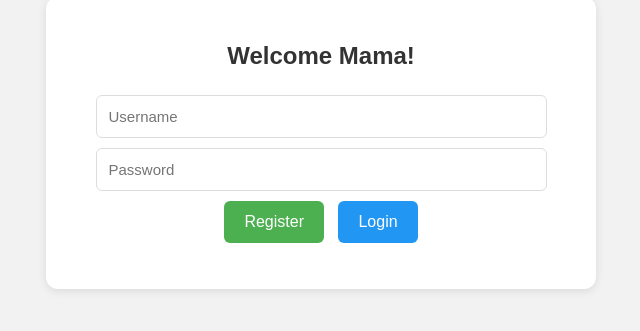
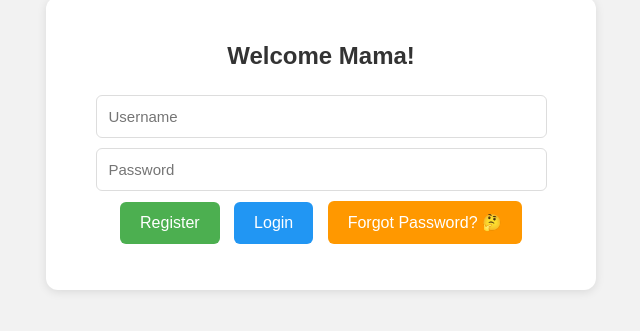
Before and after one commit to vijay2k6-0/vijay-website, a plain HTML site: page index.html in a window 1280 px wide. Shown: the part 77-408 px from the top of the page, without its empty margins (319-959 px from the left). Drawn offline with Linux system fonts and the light colour scheme.

Commit message:
Update index.html

```diff
--- a/index.html
+++ b/index.html
@@ -26,6 +26,7 @@ input{padding:12px;width:85%;border:1px solid #ddd;border-radius:6px;margin:5px;
 <input id="password" type="password" placeholder="Password"><br>
 <button onclick="doRegister()">Register</button>
 <button class="btn-blue" onclick="doLogin()">Login</button>
+ <button class="btn-grey" onclick="forgotPassword()" style="background:#ff9800">Forgot Password? 🤔</button>
 <p id="authMsg" style="color:#ff6600;font-weight:bold"></p>
 </div>
 
@@ -89,6 +90,17 @@ function getUP(){return {u:document.getElementById('username').value.trim(),p:do
 function msg(t){document.getElementById('authMsg').innerText=t}
 function doRegister(){ var d=getUP(); if(!d.u||!d.p) return msg('Username + Password pettu mama!'); db.ref('users/'+d.u).once('value',s=>{ if(s.exists()) msg('Already undhi! LOGIN kottu!'); else{ db.ref('users/'+d.u).set({username:d.u,password:d.p,best:0,games:0}); msg('Register ayipoyindhi! Ippudu LOGIN kottu!'); document.getElementById('password').value=''; } }); }
 function doLogin(){ var d=getUP(); if(!d.u||!d.p) return msg('Username + Password pettu mama!'); db.ref('users/'+d.u).once('value',s=>{ if(!s.exists()){msg('Username ledhu! REGISTER kottu!');return;} var data=s.val(); if(data.password!==d.p){msg('Wrong Password!');return;} currentUser=d.u; myData=data; document.getElementById('authScreen').classList.add('hidden'); document.getElementById('mainScreen').classList.remove('hidden'); document.getElementById('best').innerText=myData.best||0; startLive(); }); }
+function forgotPassword(){
+  var u = prompt("Nee Username enti mama?");
+  if(!u) return;
+  db.ref('users/'+u).once('value', s=>{
+    if(!s.exists()){ alert("❌ Ee username ledhu mama! REGISTER chesuko!"); return; }
+    var np = prompt("Kotha Password enti mama? - "+u+" kosam");
+    if(!np) return;
+    db.ref('users/'+u).update({password: np});
+    alert("✅ Password maripoyindhi mama! Ippudu kotha password tho LOGIN kottu!");
+  });
+}
 function logout(){ location.reload(); }
 function showSolo(){ document.getElementById('gameCard').classList.remove('hidden'); document.getElementById('multiCard').classList.add('hidden'); document.getElementById('boardCard').classList.add('hidden'); }
 function showMulti(){ document.getElementById('gameCard').classList.add('hidden'); document.getElementById('multiCard').classList.remove('hidden'); document.getElementById('boardCard').classList.add('hidden'); }
```
